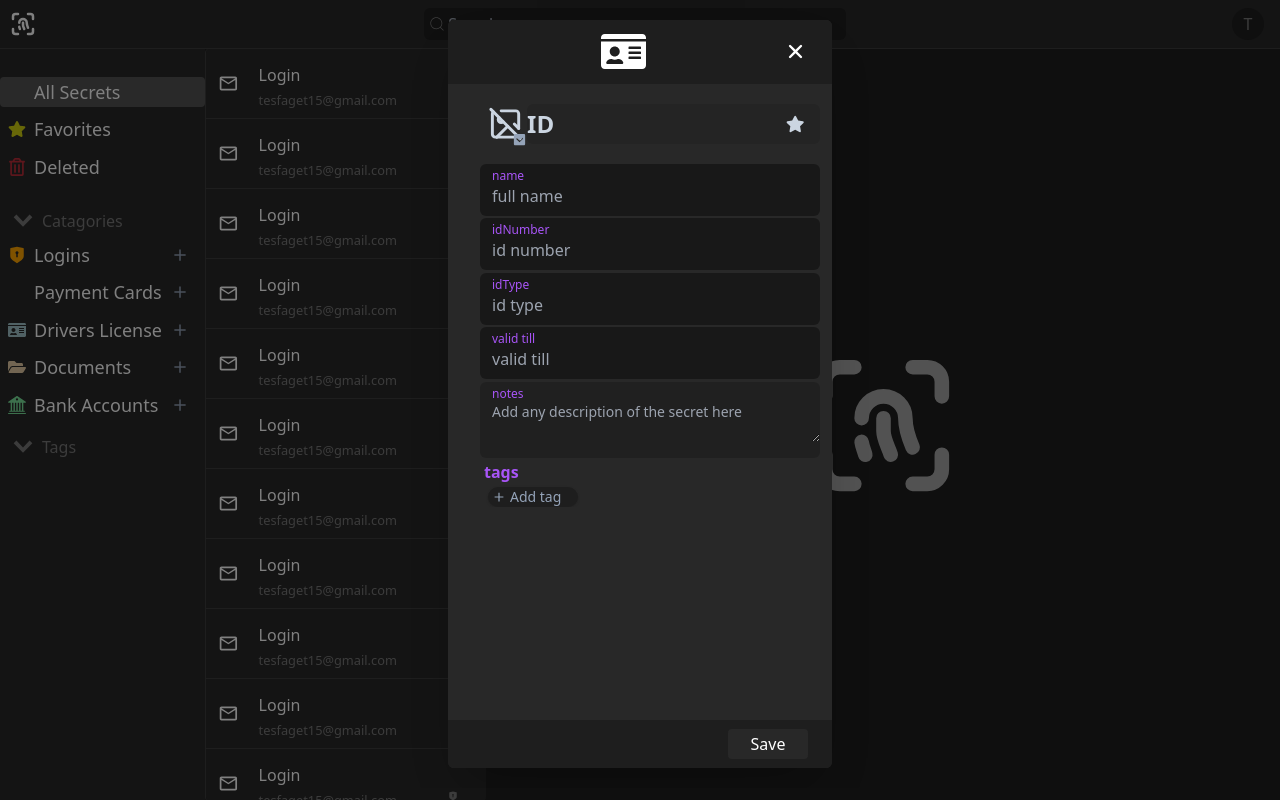
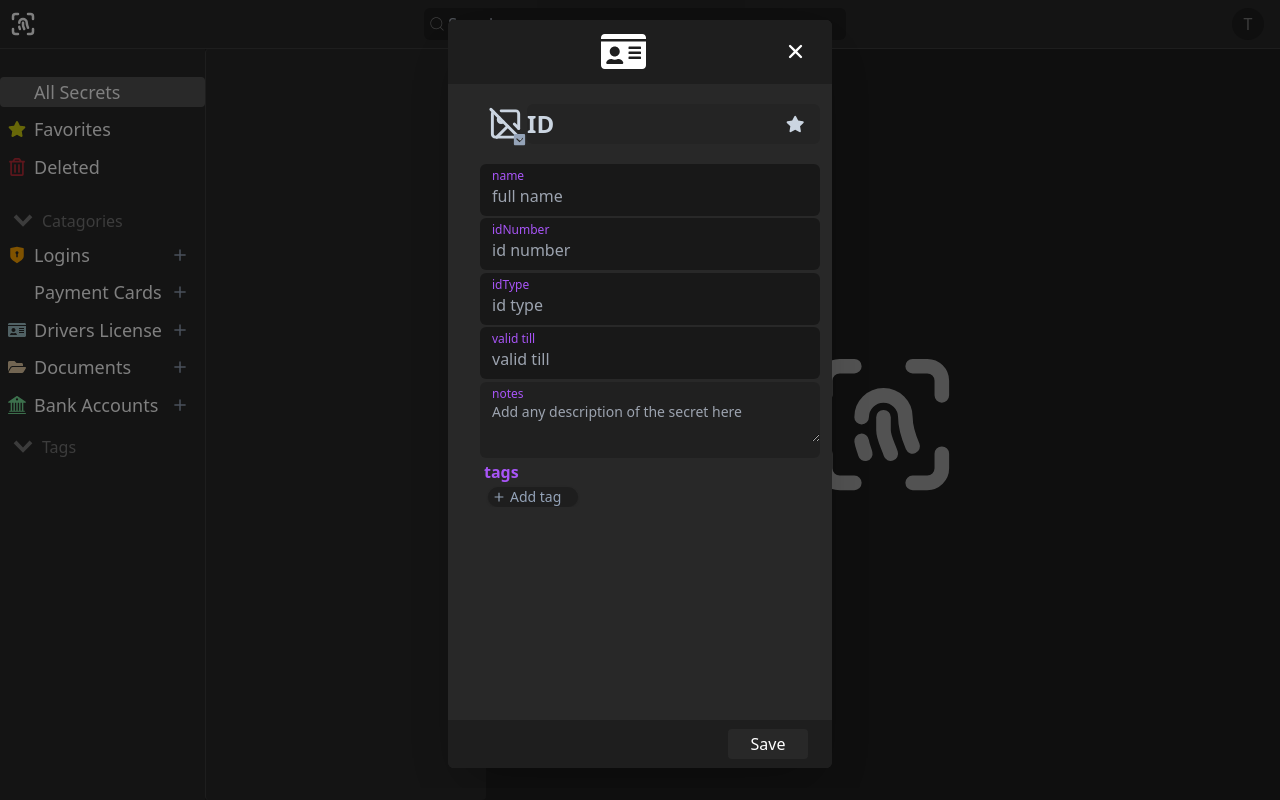
Before and after one commit to tesfatesfaye/FreePass, a React (Vite) app in the folder client/: page / in a window 1280 px wide. Built offline with nearby package versions, Linux system fonts and the light colour scheme; some icons are missing.

Commit message:
Update ScrollWrapper props

```diff
--- a/client/src/components/ScrollBarWrapper.tsx
+++ b/client/src/components/ScrollBarWrapper.tsx
@@ -1,15 +1,15 @@
 import * as ScrollArea from "@radix-ui/react-scroll-area";
-import { FC, ReactElement } from "react";
+import { FC, ReactElement, ReactNode } from 'react';
 
 interface ScrollWrapperType {
-  child: ReactElement[] | ReactElement;
+  children: ReactElement[] | ReactElement | ReactNode;
 }
 
-const ScrollWrapper: FC<ScrollWrapperType> = ({ child }) => {
+const ScrollWrapper: FC<ScrollWrapperType> = ({ children }) => {
   return (
     <ScrollArea.Root className="h-full w-full">
       <ScrollArea.Viewport className="w-full h-full rounded ">
-        {child}
+        {children}
       </ScrollArea.Viewport>
       <ScrollArea.Scrollbar
         className="flex select-none touch-none p-0.5 h-full bg-p-dark transition-colors duration-75  ease-out hover: data-[orientation=vertical]:w-2.5 "
```
